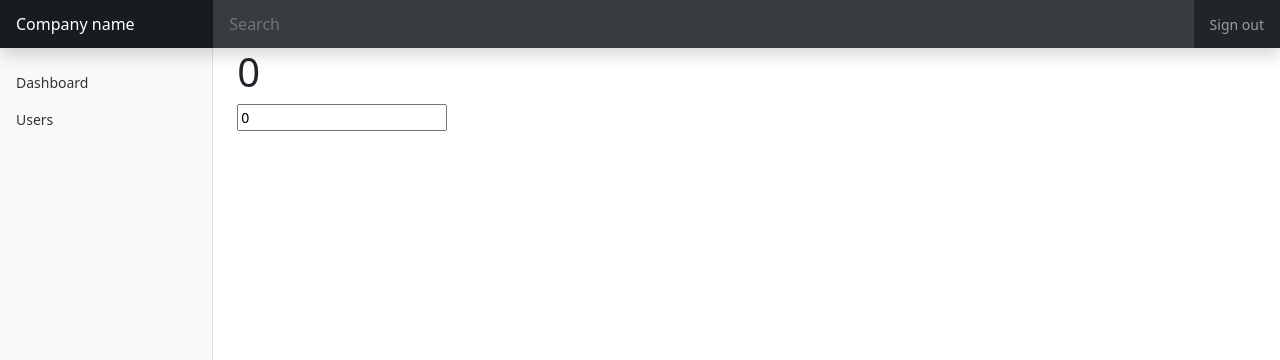
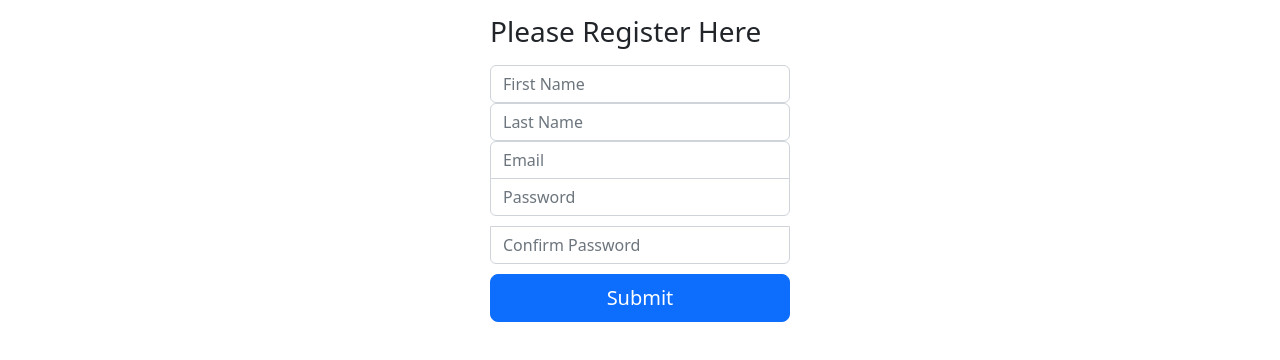
Before and after one commit to mattyricks/vue-ts-docker-dash, a Vue app: page /register in a window 1280 px wide. Shown: the top 360 px of the page. Built offline with nearby package versions, Linux system fonts and the light colour scheme.

Commit message:
creates a Wrapper page to allow for Register to page to inherit different styles, nests the Users and Dashboard pages as children within the Wrapper page

```diff
--- a/src/App.vue
+++ b/src/App.vue
@@ -1,24 +1,8 @@
 <template>
-  <NavBar />
-
-  <div class="container-fluid">
-    <div class="row">
-      <SideBar />
-
-      <main class="col-md-9 ms-sm-auto col-lg-10 px-md-4">
-        <router-view />
-      </main>
-    </div>
-  </div>
+  <router-view />
 </template>
 
 <script lang="ts">
-import NavBar from "@/components/NavBar.vue";
-import SideBar from "./components/SideBar.vue";
-
-export default {
-  components: { NavBar, SideBar },
-};
 </script>
 
 
--- a/src/pages/Register.vue
+++ b/src/pages/Register.vue
@@ -1,25 +1,71 @@
 <template>
-  <h1>
-    {{ count }}
-  </h1>
+  <main class="form-signin w-100 m-auto">
+    <form>
+      <h1 class="h3 mb-3 fw-normal">Please Register Here</h1>
 
-  <input type="number" v-model="count" />
+      <input class="form-control" placeholder="First Name" required />
+
+      <input class="form-control" placeholder="Last Name" required />
+
+      <input type="email" class="form-control" placeholder="Email" required />
+
+      <input
+        type="password"
+        class="form-control"
+        placeholder="Password"
+        required
+      />
+
+      <input
+        type="password"
+        class="form-control"
+        placeholder="Confirm Password"
+        required
+      />
+
+      <button class="w-100 btn btn-lg btn-primary" type="submit">Submit</button>
+    </form>
+  </main>
 </template>
 
 <script lang="ts">
-import { ref } from "vue";
-
 export default {
   name: "RegisterComponent",
-  setup() {
-    const count = ref(0);
-
-    return {
-      count,
-    };
-  },
 };
 </script>
 
-<style lang="scss" scoped>
+<style scoped>
+html,
+body {
+  height: 100%;
+}
+
+body {
+  display: flex;
+  align-items: center;
+  padding-top: 40px;
+  padding-bottom: 40px;
+  background-color: #f5f5f5;
+}
+
+.form-signin {
+  max-width: 330px;
+  padding: 15px;
+}
+
+.form-signin .form-floating:focus-within {
+  z-index: 2;
+}
+
+.form-signin input[type="email"] {
+  margin-bottom: -1px;
+  border-bottom-right-radius: 0;
+  border-bottom-left-radius: 0;
+}
+
+.form-signin input[type="password"] {
+  margin-bottom: 10px;
+  border-top-left-radius: 0;
+  border-top-right-radius: 0;
+}
 </style>
--- /dev/null
+++ b/src/pages/Wrapper.vue
@@ -0,0 +1,28 @@
+<template>
+  <NavBar />
+
+  <div class="container-fluid">
+    <div class="row">
+      <SideBar />
+
+      <main class="col-md-9 ms-sm-auto col-lg-10 px-md-4">
+        <router-view />
+      </main>
+    </div>
+  </div>
+</template>
+
+<script lang="ts">
+import NavBar from "@/components/NavBar.vue";
+import SideBar from "@/components/SideBar.vue";
+export default {
+  name: "WrapperView",
+  components: { NavBar, SideBar },
+  setup() {
+    return {};
+  },
+};
+</script>
+
+<style lang="scss" scoped>
+</style>
```
Also changed, not shown: src/router/index.ts (+15 -8 lines).
